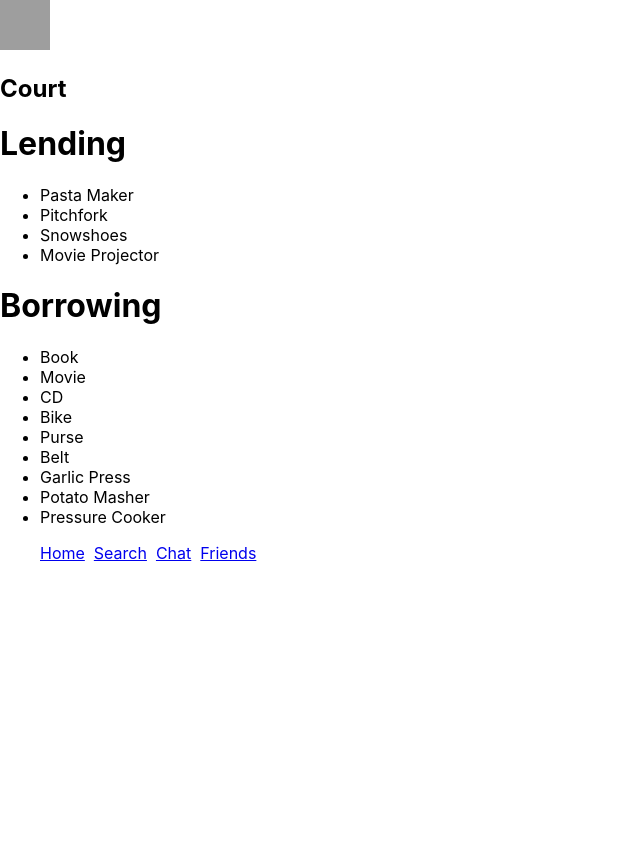
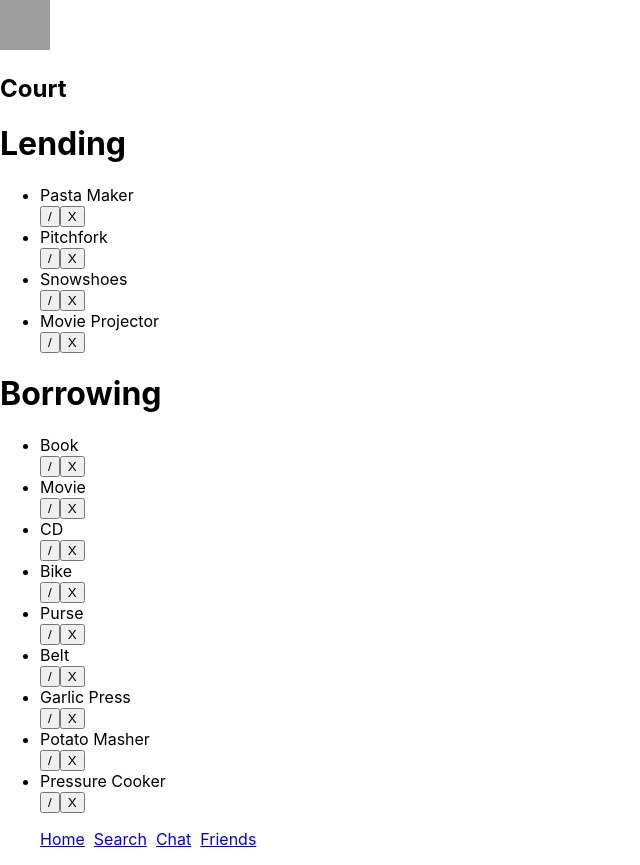
Before and after one commit to lmp2700/ga-hackathon-2019, a React (Create React App) app in the folder frontend/: page / in a window 1280 px wide. Shown: the whole page, without its empty margins (0-640 px from the left). Before the commit the page ends 800 px from the top, so only its background shows below. Built offline with nearby package versions, Linux system fonts and the light colour scheme; grey boxes are pictures that could not be loaded.

Commit message:
adding a new thing container for maximum reusability

```diff
--- a/frontend/src/Containers/ThingsContainers/HavesContainer.jsx
+++ b/frontend/src/Containers/ThingsContainers/HavesContainer.jsx
@@ -1,4 +1,5 @@
 import React, { Component } from "react";
+import ThingContainer from "./ThingContainer";
 
 class HavesContainer extends Component {
   constructor() {
@@ -16,7 +17,7 @@ class HavesContainer extends Component {
         <h1>Lending</h1>
         <ul>
           {haves.map((value, index) => {
-            return <li key={index}>{value}</li>;
+            return <ThingContainer value={value} index={index} />;
           })}
         </ul>
       </div>
--- /dev/null
+++ b/frontend/src/Containers/ThingsContainers/ThingContainer.jsx
@@ -0,0 +1,13 @@
+import React from "react";
+
+function ThingContainer({ value, index }) {
+  return (
+    <div>
+      <li key={index}>{value}</li>
+      <button>/</button>
+      <button>X</button>
+    </div>
+  );
+}
+
+export default ThingContainer;
--- a/frontend/src/Containers/ThingsContainers/WantsContainer.jsx
+++ b/frontend/src/Containers/ThingsContainers/WantsContainer.jsx
@@ -1,4 +1,5 @@
 import React, { Component } from "react";
+import ThingContainer from "./ThingContainer";
 
 class WantsContainer extends Component {
   constructor() {
@@ -25,7 +26,7 @@ class WantsContainer extends Component {
         <h1>Borrowing</h1>
         <ul>
           {wants.map((value, index) => {
-            return <li key={index}>{value}</li>;
+            return <ThingContainer value={value} index={index} />;
           })}
         </ul>
       </div>
```
